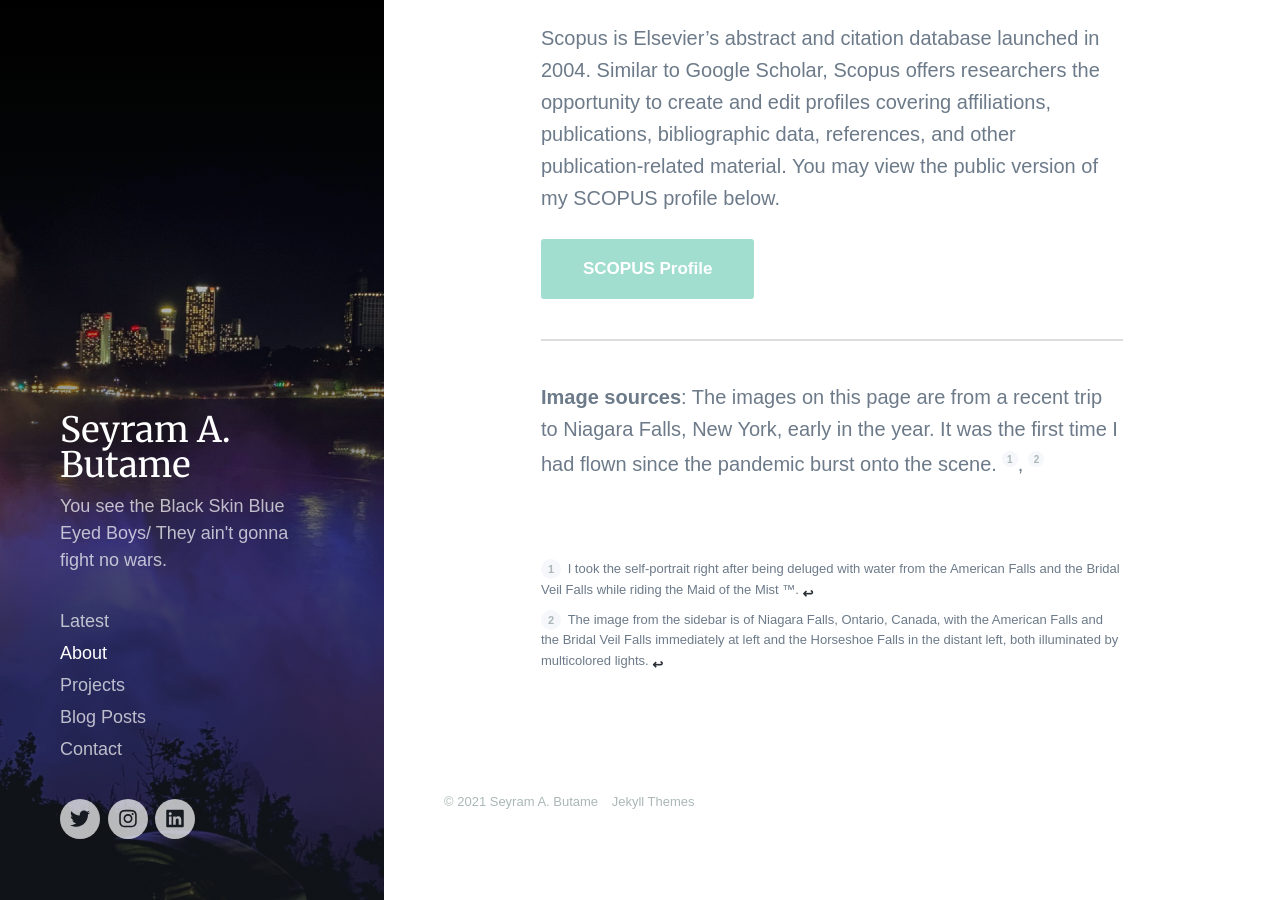
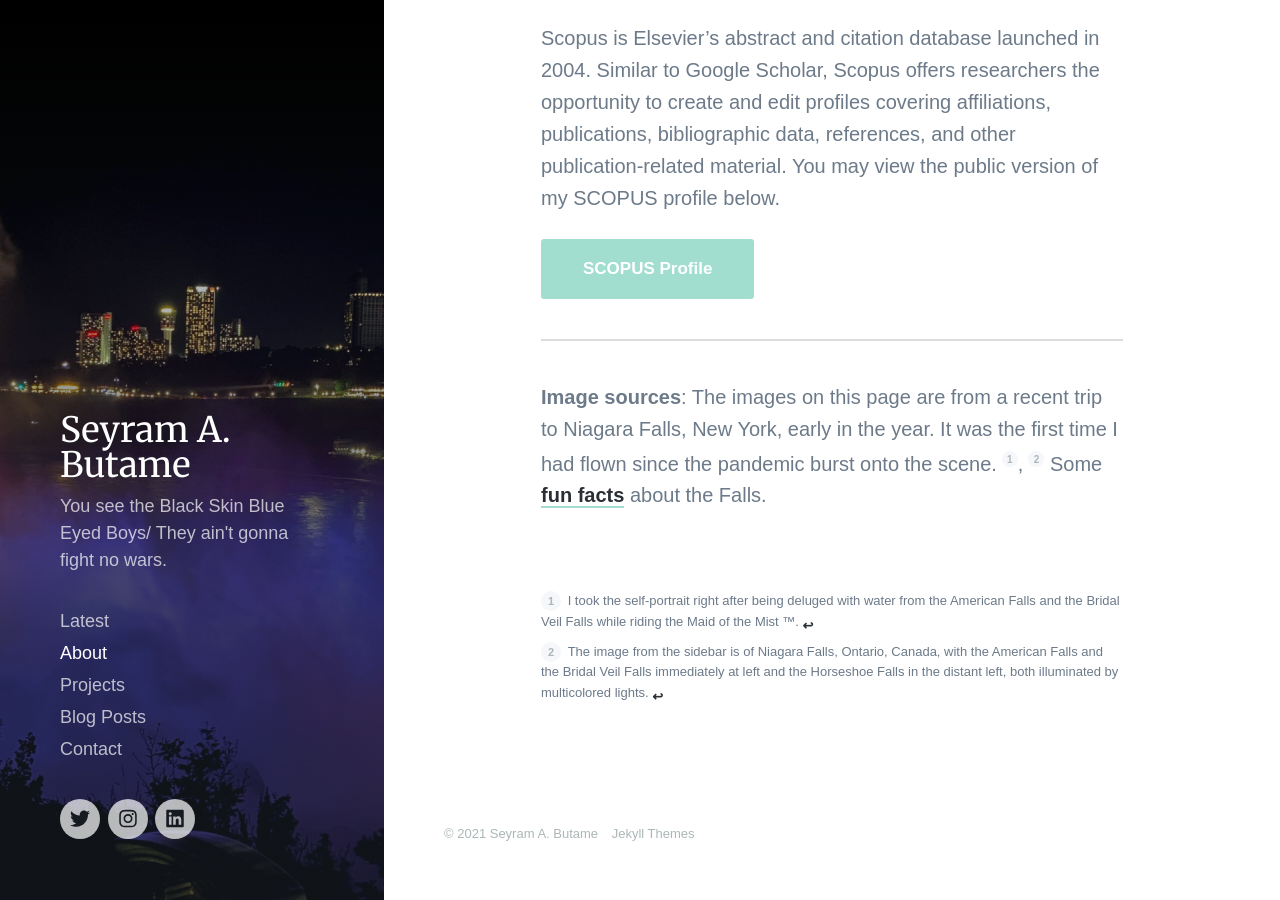
Before and after one commit to butames/blog.github.io, a Jekyll site: the page built from _pages/about.md, in a window 1280 px wide and 900 px high, scrolled down 4619 px. Built offline with Jekyll 4.4.1, drawn with Linux system fonts in a browser that asks for light colours; nearby versions of some CDN libraries; some web fonts are replaced.

Commit message:
Update about.md

```diff
--- a/_pages/about.md
+++ b/_pages/about.md
@@ -64,7 +64,7 @@
 
 ---
 
-**Image sources**: The images on this page are from a recent trip to Niagara Falls, New York, early in the year. It was the first time I had flown since the pandemic burst onto the scene.[^1],[^2]
+**Image sources**: The images on this page are from a recent trip to Niagara Falls, New York, early in the year. It was the first time I had flown since the pandemic burst onto the scene.[^1],[^2] Some [fun facts](https://www.niagarafallsusa.com/planning-tools/about-niagara-falls/fun-facts/) about the Falls.
 
 [^1]: I took the self-portrait right after being deluged with water from the American Falls and the Bridal Veil Falls while riding the Maid of the Mist &#x2122;.
 [^2]: The image from the sidebar is of Niagara Falls, Ontario, Canada, with the American Falls and the Bridal Veil Falls immediately at left and the Horseshoe Falls in the distant left, both illuminated by multicolored lights.
```
